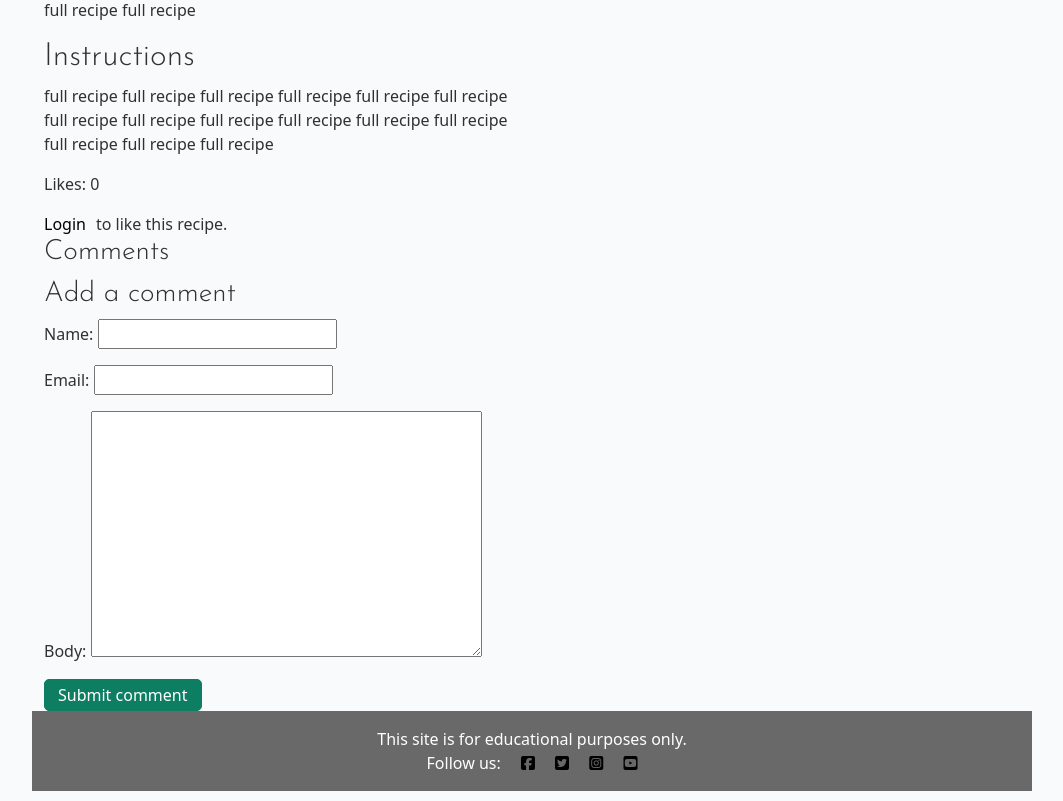
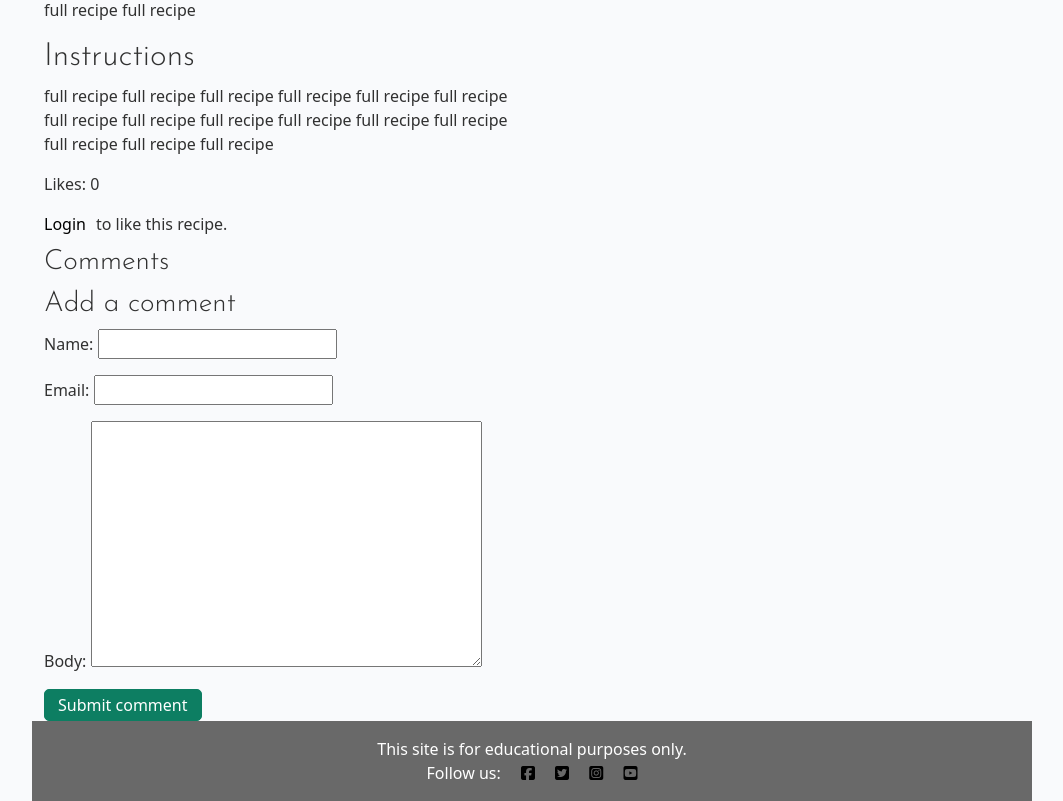
Before and after one commit to adrianskelton/adrianproject4, a Django app: page /recipe/32/ in a window 1280 px wide. Shown: the part 547-1348 px from the top of the page, without its empty margins (108-1171 px from the left). Run offline with Django 3.2, Linux system fonts and the light colour scheme; data comes from the database, SQL or seed files in the repository; parts of the project's set-up code (start-up, migrations or seed data) failed here and were passed over; some libraries are stand-ins or nearby versions.

Commit message:
fix styling for comment section from h2 to h3

```diff
--- a/static/css/style.css
+++ b/static/css/style.css
@@ -47,6 +47,10 @@ a {
 .crimson {
     font-family: 'Crimson Text', serif;
     font-size: large;
+}
+
+.comments {
+    margin-top: 10px;
 }
 
 .hero {
--- a/templates/add_comment.html
+++ b/templates/add_comment.html
@@ -2,7 +2,7 @@
 
 {% block content %}
  <div class="container">
-  <h2>Add a Comment</h2>
+  <h3>Add a Comment</h3>
   <form method="post" action="{% url 'add_comment' recipe.id %}">
    {% csrf_token %}
    {{ form.as_p }}
--- a/templates/all_recipes.html
+++ b/templates/all_recipes.html
@@ -7,7 +7,7 @@
 <div class="col-md-4 mb-4">
 <div class="recipe-item">
     <h2>{{ recipe.title|title }}</h2>
-<img src="{{ recipe.featured_image.url }}" alt="{{ recipe.title }} Image" class="img-fluid round-image">
+<img src="{{ recipe.featured_image.url }}" alt="{{ recipe.title }} Image" class="img-detail round-image">
 <p class="p-nospace">Created on: {{ recipe.date|date:"F d, Y" }}</p>
 <p class="p-nospace">Author: {{ recipe.author.username|title }}</p>
 <p class="p-nospace">Country: {{ recipe.country|title }}</p>
--- a/templates/recipe_detail.html
+++ b/templates/recipe_detail.html
@@ -42,7 +42,7 @@
 
             </div>
 
-            <h3>Comments</h3>
+            <h3 class="comments">Comments</h3>
 
             {% for comment in comments %}
 
```
